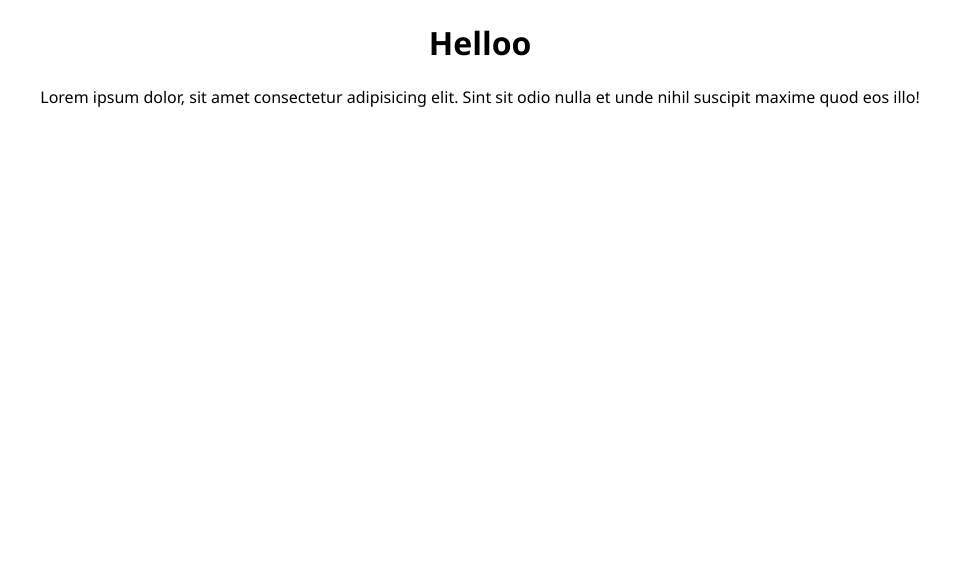
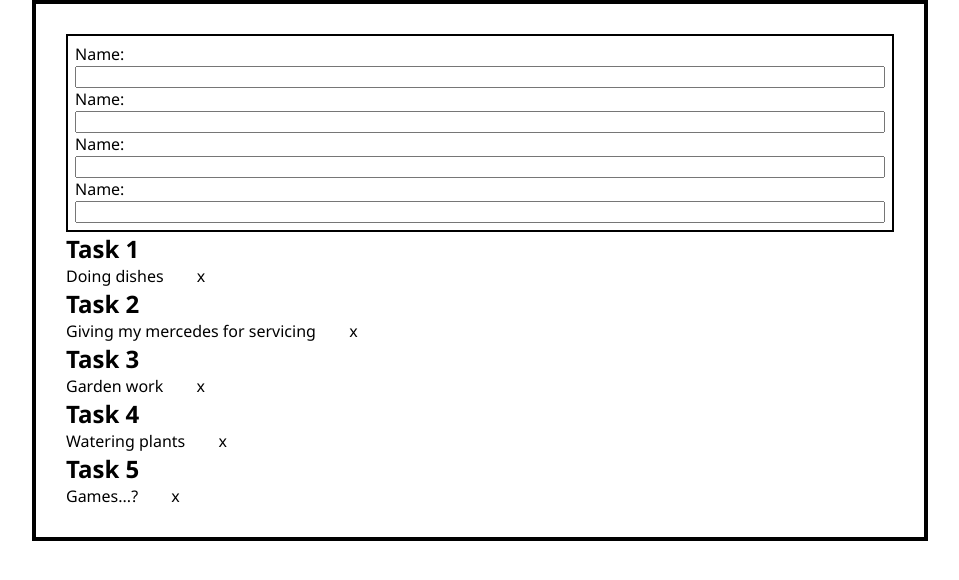
Before and after one commit to csgeeek/super-todo, a React (Create React App) app: page / in a window 1280 px wide. Shown: the top 580 px of the page, without its empty margins (160-1119 px from the left). Built offline with nearby package versions, Linux system fonts and the light colour scheme.

Commit message:
blueprint

```diff
--- a/src/App.css
+++ b/src/App.css
@@ -1,7 +1,23 @@
 *{
+  margin: 0;
+  padding: 0;
+  box-sizing: border-box;
   font-family:'Segoe UI', Tahoma, Geneva, Verdana, sans-serif;
 }
 
 .App {
-  text-align: center;
+  margin: auto;
+  width: 70%;
+  border: 4px solid black;
+  padding: 30px;
 }
+
+.temp{
+  padding: 7px;
+  border: 2px solid black;
+  margin: auto;
+}
+
+input{
+  width: 100%;
+}
--- a/src/App.js
+++ b/src/App.js
@@ -3,8 +3,35 @@ import './App.css';
 const App = () => {
   return (
     <div className="App">
-      <h1>Helloo</h1>
-      <p>Lorem ipsum dolor, sit amet consectetur adipisicing elit. Sint sit odio nulla et unde nihil suscipit maxime quod eos illo!</p>
+      <div className="temp">
+        <form action="">
+          Name: <br />
+          <input type="text" /> <br />
+          Name: <br />
+          <input type="text" /> <br />
+          Name:<br />
+          <input type="text" /> <br />
+          Name:<br />
+          <input type="text" />
+        </form>
+      </div>
+      <div className="block">
+        {/* Blueprint bish */}
+        <h2>Task 1</h2>
+        <p>Doing dishes &nbsp;&nbsp;&nbsp;&nbsp;&nbsp;&nbsp; x</p>
+
+        <h2>Task 2</h2>
+        <p>Giving my mercedes for servicing &nbsp;&nbsp;&nbsp;&nbsp;&nbsp;&nbsp; x</p>
+
+        <h2>Task 3</h2>
+        <p>Garden work &nbsp;&nbsp;&nbsp;&nbsp;&nbsp;&nbsp; x</p>
+
+        <h2>Task 4</h2>
+        <p>Watering plants &nbsp;&nbsp;&nbsp;&nbsp;&nbsp;&nbsp; x</p>
+
+        <h2>Task 5</h2>
+        <p>Games...? &nbsp;&nbsp;&nbsp;&nbsp;&nbsp;&nbsp; x</p>
+      </div>
     </div>
   );
 }
```
